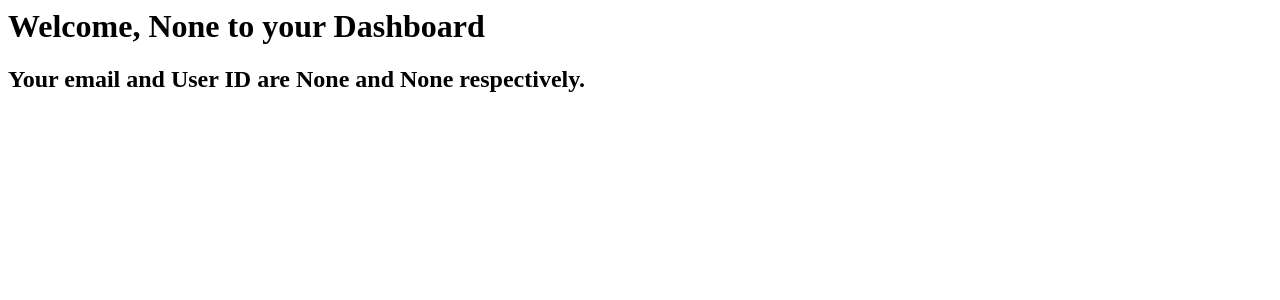
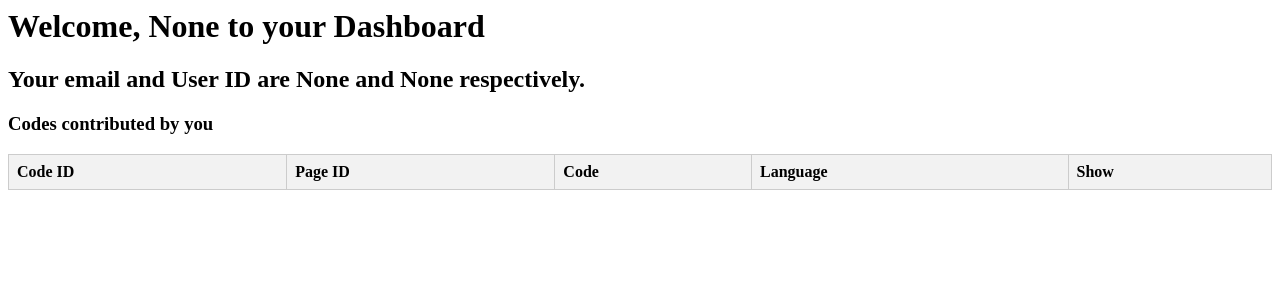
Before and after one commit to sushantnair/scfy, a Django app: page /main/dashboard/ in a window 1280 px wide. Shown: the top 300 px of the page. Run offline with Django 4.2, Linux system fonts and the light colour scheme; data comes from the database, SQL or seed files in the repository; both versions use the stored data as it was after the commit; lists and menus that the app fills with data are empty.

Commit message:
dashboard page working complete, contribute page in progress

```diff
--- a/scfy/main/views.py
+++ b/scfy/main/views.py
@@ -1,6 +1,6 @@
 from django.shortcuts import render, HttpResponse, redirect
 #from django.contrib.auth.models import User
-from main.models import UserTable
+from main.models import UserTable, Code, Contributors
 from django.contrib.auth import authenticate, login, logout
 from django.contrib.auth.decorators import login_required
 from django.contrib.auth.hashers import make_password
@@ -53,4 +53,35 @@ def Contribute(request):
     return render(request, "main/contribute.html", {"uname": request.session.get('uname'), "email": request.session.get('email'), "usrid": request.session.get('usrid')})
 
 def Dashboard(request):
-    return render(request, "main/dashboard.html", {"uname": request.session.get('uname'), "email": request.session.get('email'), "usrid": request.session.get('usrid')})
+    # Get data from Contributors table
+    codes_contributed = Contributors.objects.filter(userid=request.session.get('usrid'))
+    #   USERID  CODEID  --- Collectively, table is codes_contributed
+    #   1       1       --- Individually, a row is code_contributed
+    #   1       2
+    # Get all codes contributed by a particular user in a single variable
+    code_data = Code.objects.filter(cdid__in=[code_contributed.codeid for code_contributed in codes_contributed])
+    # Create a list to store merged data
+    merged_data = list()
+    # Extracting data for each code contributed
+    for code_contributed in codes_contributed:
+        code_record = code_data.filter(cdid=code_contributed.codeid).first()
+        if code_record:
+            # Merge data from both tables
+            merged_data.append({
+                "userid": code_contributed.userid,
+                "codeid": code_contributed.codeid,
+                "pgid": code_record.pgid,
+                "code": code_record.code,
+                "lang": code_record.lang,
+                "show": code_record.show,
+            })
+        else:
+            merged_data.append({
+                "userid": code_contributed.userid,
+                "codeid": code_contributed.codeid,
+            })
+
+    return render(request, "main/dashboard.html", {"uname": request.session.get('uname'),
+                                                   "email": request.session.get('email'),
+                                                   "usrid": request.session.get('usrid'),
+                                                   "c_lst": merged_data})
--- a/scfy/templates/main/contribute.html
+++ b/scfy/templates/main/contribute.html
@@ -7,7 +7,10 @@
         <form action="" method="post">
             {% csrf_token %}
             <h1>Enter your code below</h1>
-            <input type="text" size="50" maxlength="1000" name="code" id="code">
+            <textarea rows="30" cols="150" name="code" id="code">
+                Enter your code...
+            </textarea>
+            <br>
             <button type="submit">Submit Code</button>
         </form>
     </body>
--- a/scfy/templates/main/dashboard.html
+++ b/scfy/templates/main/dashboard.html
@@ -1,9 +1,46 @@
 <html>
     <head>
         <title>{{ uname }} Dashboard</title>
+        <style>
+        table {
+            border-collapse: collapse;
+            width: 100%;
+        }
+        th, td {
+            border: 1px solid #ccc;
+            padding: 8px;
+            text-align: left;
+        }
+        tr:nth-child(odd) {
+            background-color: #f2f2f2;
+        }
+    </style>
     </head>
     <body>
         <h1>Welcome, {{ uname }} to your Dashboard</h1>
         <h2>Your email and User ID are {{ email }} and {{ usrid }} respectively.</h2>
+        <h3>Codes contributed by you</h3>
+        <table>
+            <thead>
+                <tr>
+                    <th>Code ID</th>
+                    <th>Page ID</th>
+                    <th>Code</th>
+                    <th>Language</th>
+                    <th>Show</th>
+                </tr>
+            </thead>
+            <tbody>
+                {% for data in c_lst %}
+                    <tr>
+                        <td>{{ data.codeid }}</td>
+                        <td>{{ data.pgid }}</td>
+                        <td>{{ data.code }}</td>
+                        <td>{{ data.lang }}</td>
+                        <td>{{ data.show }}</td>
+                    </tr>
+                {% endfor %}
+            </tbody>
+        </table>
     </body>
 </html>
```
Also changed, not shown: scfy/db.sqlite3.
